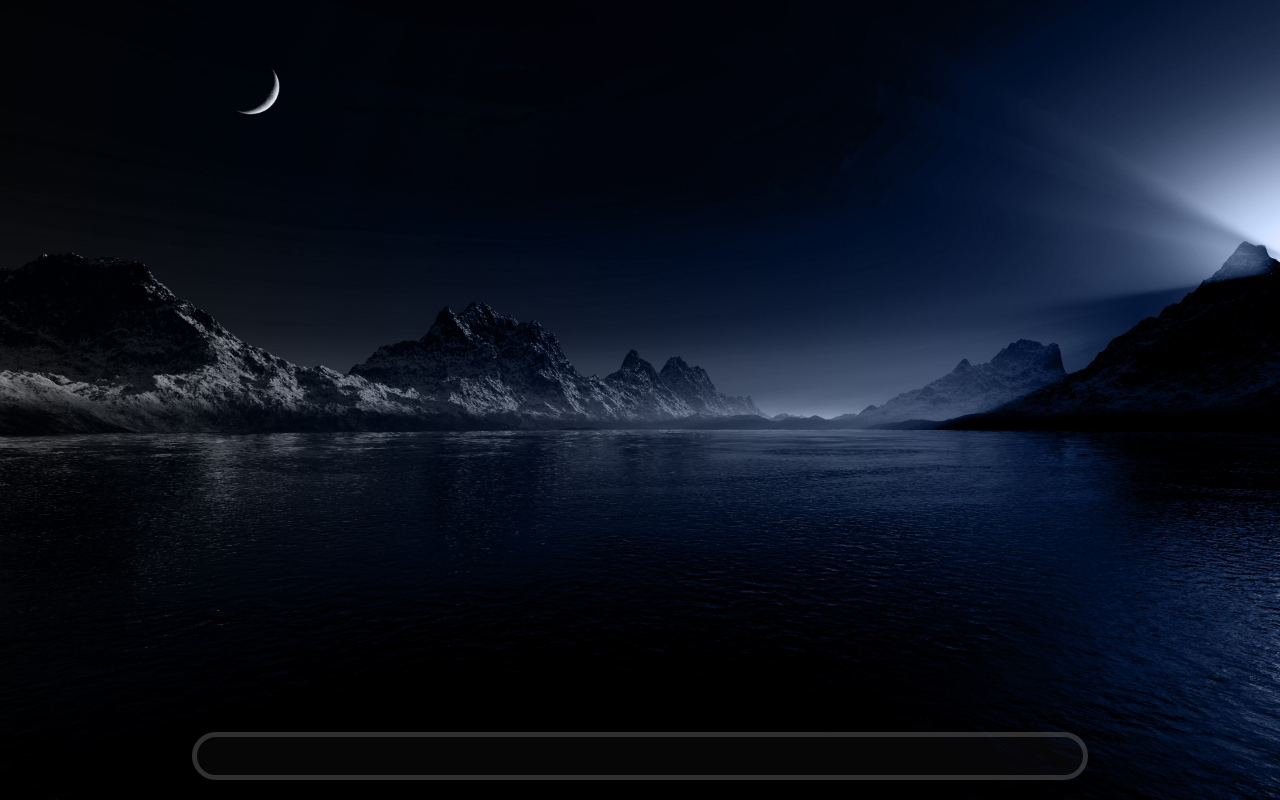
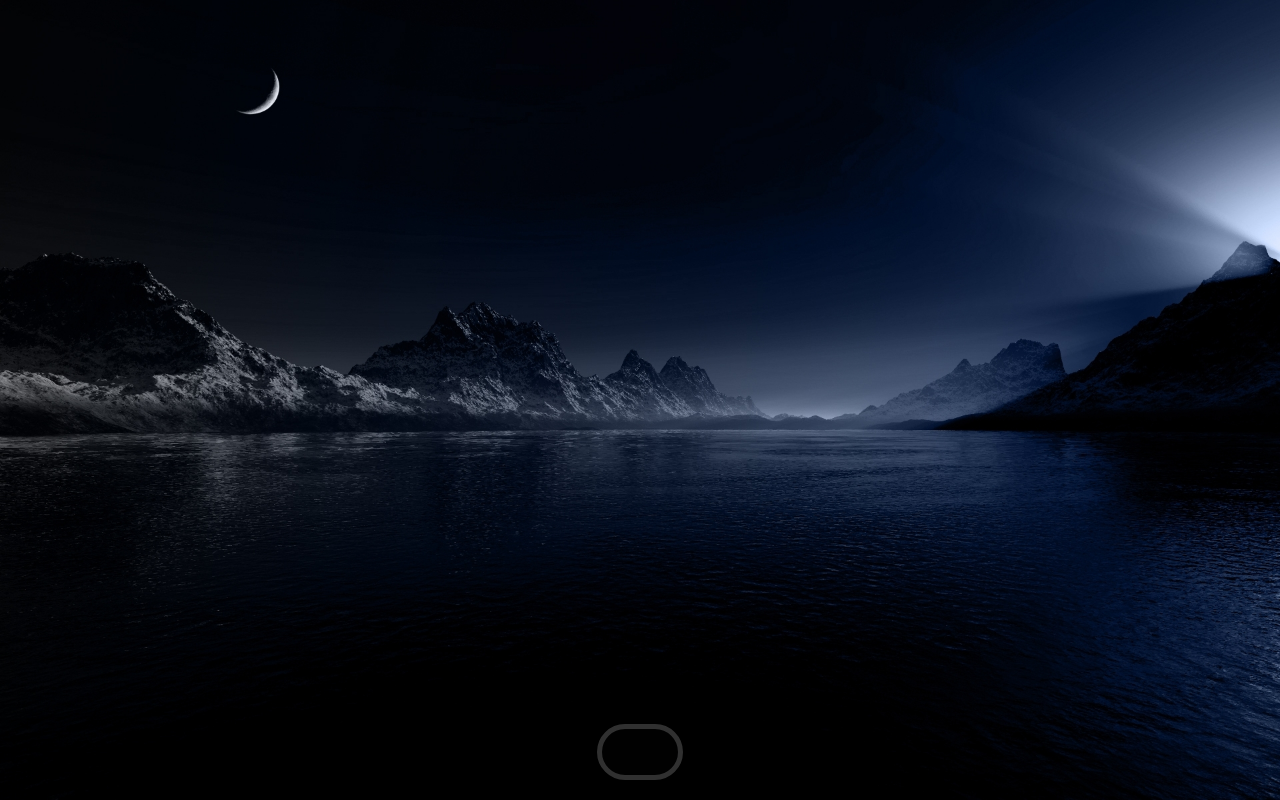
Before and after one commit to SteveWinst10/NightOS, a plain HTML site: page nightos.html in a window 1280 px wide. Drawn offline with Linux system fonts and the light colour scheme.

```diff
--- a/nightos.html
+++ b/nightos.html
@@ -15,11 +15,13 @@
             background-color: black;
             background-repeat: no-repeat;
             background-size: cover;
+            overflow: hidden;
         }
         #taskbar{
-            background-color : #202224;
-            width: 70%;
-            height: 6%;
+            background-color : rgba(32, 34, 36, 0.2);
+            width: max-content;
+            padding: 0 3%;
+            height: 7%;
 
             position: absolute;
             bottom: 20px;
```
